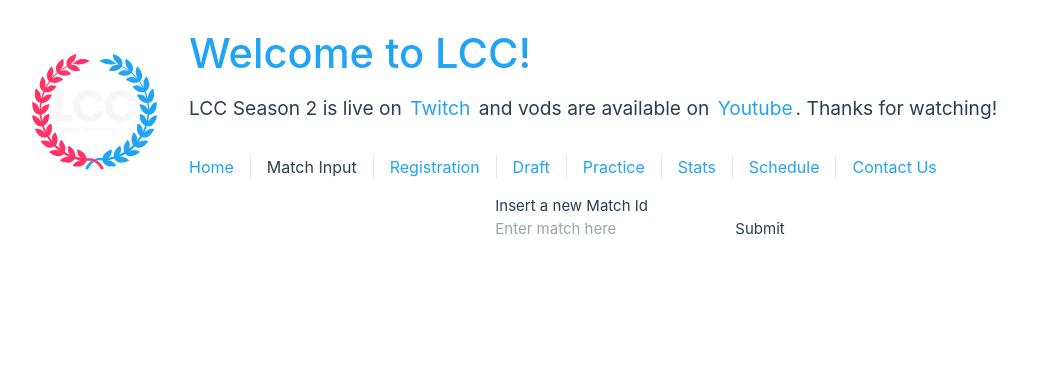
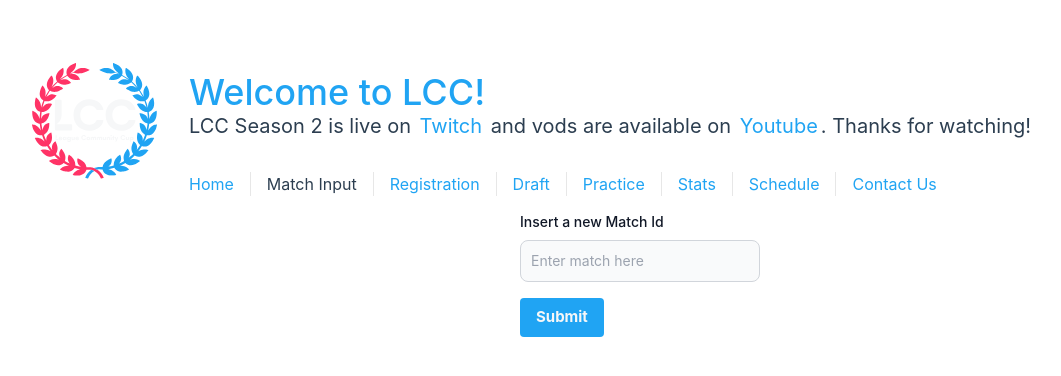
Before and after one commit to lumsdent/lcc-website, a Vue app: page /match in a window 1280 px wide. Shown: the top 376 px of the page, without its empty margins (0-1061 px from the left). Built offline with nearby package versions, Linux system fonts and the light colour scheme.

Commit message:
clean up vue template stuff and refactor css

```diff
--- a/src/App.vue
+++ b/src/App.vue
@@ -1,24 +1,24 @@
 <script setup lang="ts">
 import { RouterLink, RouterView } from 'vue-router'
-import HelloWorld from './components/HelloWorld.vue'
+import AppHeader from './components/AppHeader.vue'
 </script>
 
 <template>
-  <header>
-    <img alt="Vue logo" class="logo" src="@/assets/logo.svg" width="125" height="125" />
+  <header class="flex max-h-screen place-items-center leading-6">
+    <img alt="LCC logo" class="mr-8" src="@/assets/logo.svg" width="125" height="125" />
 
-    <div class="wrapper">
-      <HelloWorld msg="Welcome to LCC!" />
+    <div class="flex flex-wrap place-items-start">
+      <AppHeader msg="Welcome to LCC!" />
 
-      <nav>
-        <RouterLink to="/">Home</RouterLink>
-        <RouterLink to="/match">Match Input</RouterLink>
-        <RouterLink to="/registration">Registration</RouterLink>
-        <RouterLink to="/draft">Draft</RouterLink>
-        <RouterLink to="/practice">Practice</RouterLink>
-        <RouterLink to="/stats">Stats</RouterLink>
-        <RouterLink to="/schedule">Schedule</RouterLink>
-        <RouterLink to="/contact">Contact Us</RouterLink>
+      <nav class="-ml-4 mt-4 py-4 text-left text-base">
+        <RouterLink class="inline-block border-l px-4 first-of-type:border-0" to="/">Home</RouterLink>
+        <RouterLink class="inline-block border-l px-4" to="/match">Match Input</RouterLink>
+        <RouterLink class="inline-block border-l px-4" to="/registration">Registration</RouterLink>
+        <RouterLink class="inline-block border-l px-4" to="/draft">Draft</RouterLink>
+        <RouterLink class="inline-block border-l px-4" to="/practice">Practice</RouterLink>
+        <RouterLink class="inline-block border-l px-4" to="/stats">Stats</RouterLink>
+        <RouterLink class="inline-block border-l px-4" to="/schedule">Schedule</RouterLink>
+        <RouterLink class="inline-block border-l px-4" to="/contact">Contact Us</RouterLink>
       </nav>
     </div>
   </header>
@@ -27,22 +27,7 @@ import HelloWorld from './components/HelloWorld.vue'
 </template>
 
 <style scoped>
-header {
-  line-height: 1.5;
-  max-height: 100vh;
-}
 
-.logo {
-  display: block;
-  margin: 0 auto 2rem;
-}
-
-nav {
-  width: 100%;
-  font-size: 12px;
-  text-align: center;
-  margin-top: 2rem;
-}
 
 nav a.router-link-exact-active {
   color: var(--color-text);
@@ -58,34 +43,7 @@ nav a {
   border-left: 1px solid var(--color-border);
 }
 
-nav a:first-of-type {
+/* nav a:first-of-type {
   border: 0;
-}
-
-@media (min-width: 1024px) {
-  header {
-    display: flex;
-    place-items: center;
-    padding-right: calc(var(--section-gap) / 2);
-  }
-
-  .logo {
-    margin: 0 2rem 0 0;
-  }
-
-  header .wrapper {
-    display: flex;
-    place-items: flex-start;
-    flex-wrap: wrap;
-  }
-
-  nav {
-    text-align: left;
-    margin-left: -1rem;
-    font-size: 1rem;
-
-    padding: 1rem 0;
-    margin-top: 1rem;
-  }
-}
+} */
 </style>
--- a/src/components/HelloWorld.vue
+++ b/src/components/AppHeader.vue
@@ -5,9 +5,9 @@ defineProps<{
 </script>
 
 <template>
-  <div class="greetings">
-    <h1 class="text-logo-blue">{{ msg }}</h1>
-    <h3>
+  <div>
+    <h1 class="relative mt-10 text-4xl font-medium text-logo-blue">{{ msg }}</h1>
+    <h3 class="text-xl">
       LCC Season 2 is live on
       <a href="https://www.twitch.tv/jagshockey" target="_blank" rel="noopener">Twitch</a>
       and vods are available on
@@ -16,28 +16,3 @@ defineProps<{
     </h3>
   </div>
 </template>
-
-<style scoped>
-h1 {
-  font-weight: 500;
-  font-size: 2.6rem;
-  position: relative;
-  top: -10px;
-}
-
-h3 {
-  font-size: 1.2rem;
-}
-
-.greetings h1,
-.greetings h3 {
-  text-align: center;
-}
-
-@media (min-width: 1024px) {
-  .greetings h1,
-  .greetings h3 {
-    text-align: left;
-  }
-}
-</style>
--- a/src/views/MatchFormView.vue
+++ b/src/views/MatchFormView.vue
@@ -1,23 +1,49 @@
 <template>
   <main>
-    <h1>Insert a new Match Id</h1>
-    <input type="text" v-model="textInput" placeholder="Enter match here" />
-    <button @click="submitMatch">Submit</button>
+    <label class="mb-2 block text-sm font-medium text-gray-900 dark:text-logo-blue"
+      >Insert a new Match Id</label
+    >
+    <input
+      class="block w-full min-w-0 flex-1 rounded-lg border border-gray-300 bg-gray-50 p-2.5 text-sm text-gray-900 focus:border-blue-500 focus:ring-blue-500 dark:border-gray-600 dark:bg-gray-800 dark:text-logo-blue dark:placeholder-gray-400 dark:focus:border-blue-500 dark:focus:ring-blue-500"
+      type="text"
+      v-model="textInput"
+      placeholder="Enter match here"
+    />
+    <button
+      @click="submitMatch"
+      class="hover:bg-logo-blue-5 mt-4 cursor-pointer rounded bg-logo-blue px-4 py-2 font-bold text-logo-white"
+    >
+      Submit
+    </button>
+    <div
+      v-if="responseMessage"
+      :class="{ 'bg-red-300 text-red-800': isError, 'bg-green-300 text-green-800': !isError }"
+      class="mt-4 rounded border p-4 shadow"
+    >
+      {{ responseMessage }}
+    </div>
   </main>
 </template>
-
-
 
 <script setup lang="ts">
 import { ref } from 'vue'
 import axios from 'axios'
 
 const textInput = ref('')
+const responseMessage = ref('')
+const isError = ref(false)
 
 const submitMatch = async () => {
-  const response = await axios.post('http://127.0.0.1:5000/add_match', {
-    match_id: textInput.value
-  })
-  console.log(response.data)
+  try {
+    const response = await axios.post('http://127.0.0.1:5000/add_match', {
+      match_id: textInput.value
+    })
+    responseMessage.value = response.data.message
+    isError.value = false
+  } catch (error) {
+    console.error(error)
+    isError.value = true
+    responseMessage.value = 'An error occurred. Please try again.'
+  }
 }
 </script>
```
Also changed, not shown: 1 other file (tests, documents, lock files or other folders).
